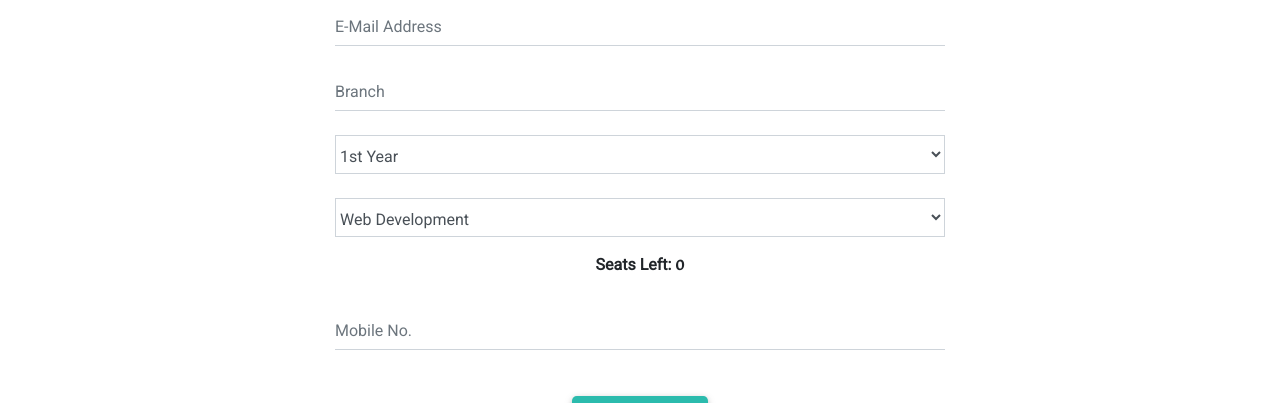
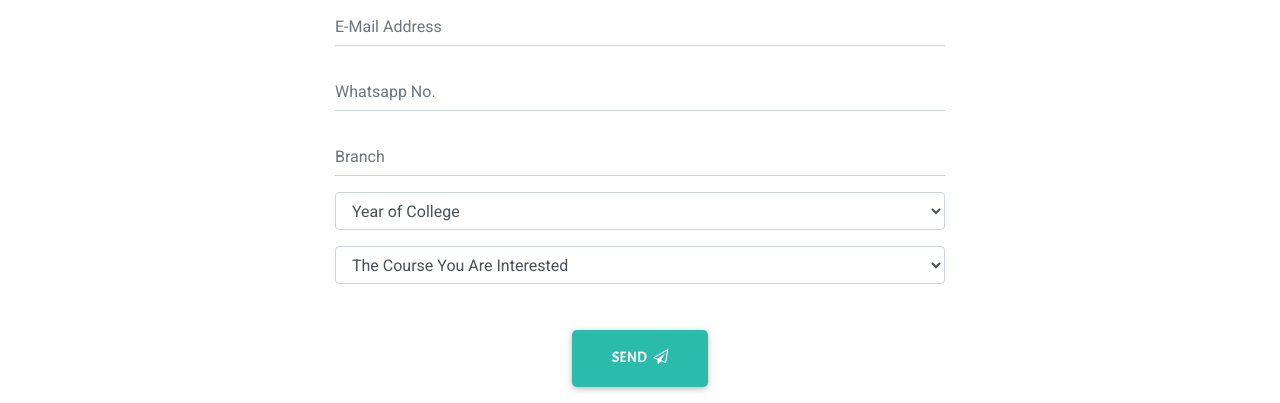
Before and after one commit to viswakash/elabsfrontend, a React (Create React App) app: page /register in a window 1280 px wide. Shown: the part 343-746 px from the top of the page. Built offline with nearby package versions, Linux system fonts and the light colour scheme.

Commit message:
Update Register.js

```diff
--- a/src/components/Register.js
+++ b/src/components/Register.js
@@ -14,7 +14,6 @@ import { MDBContainer, MDBAlert } from 'mdbreact';
         this.onChangeYear = this.onChangeYear.bind(this);
         this.onChangeCourse = this.onChangeCourse.bind(this);
         this.onChangeContact = this.onChangeContact.bind(this);
-        this.onChangeReason = this.onChangeReason.bind(this);
 
         this.onSubmit = this.onSubmit.bind(this);
 
@@ -23,10 +22,9 @@ import { MDBContainer, MDBAlert } from 'mdbreact';
             roll: '',
             email:'',
             branch: '',
-            year:null,
-            course:null,
+            year:'',
+            course:'',
             contact:'',
-            reason_of_join:''
         }
     }
 
@@ -139,12 +137,6 @@ import { MDBContainer, MDBAlert } from 'mdbreact';
             contact: e.target.value
         });
     }
-    onChangeReason(e) {
-        this.setState({
-            reason_of_join: e.target.value
-        });
-    }
-
 
     onSubmit(e) {
         e.preventDefault();
@@ -157,32 +149,33 @@ import { MDBContainer, MDBAlert } from 'mdbreact';
         console.log(`Year: ${this.state.year}`);
         console.log(`Course: ${this.state.course}`);
         console.log(`Contact: ${this.state.contact}`);
-        console.log(`Reason: ${this.state.reason_of_join}`);
 
-        const newTodo = {
+        const Params = {
 
             name: this.state.name,
             roll: this.state.roll,
+            email: this.state.email,
+            contact: this.state.contact,
             branch: this.state.branch,
             year: this.state.year,
-            course: this.state.course,
-            contact: this.state.contact,
-            email: this.state.email,
-            reason_of_join: this.state.reason_of_join,
+            course: this.state.course
 
         };
 
+        console.log(Params);
+
         axios({
             method: "POST",
-            url:"#",
-            data:  newTodo
+            url:"https://elabs-api.herokuapp.com/api/register",
+            data:  Params
             }).then((response)=>{
-            if (response.data.status === 'success'){
-                this.AlertSuccess("Your Form Has Been Successfully Submitted");
-                // alert("Your Form Has Been Successfully Submitted");
+            if (response.data.success){
+                // this.AlertSuccess("Your Form Has Been Successfully Submitted");
+                alert("Your Form Has Been Successfully Submitted");
                 this.resetForm()
-            }else if(response.data.status === 'fail'){
-                this.AlertWarning("There was some issue in sending your form. Try Again later.")
+            }else {
+                // this.AlertWarning("There was some issue in sending your form. Try Again later.")
+                alert("There was some issue in sending your form. Try Again later.");
             }
             })
 
@@ -191,10 +184,9 @@ import { MDBContainer, MDBAlert } from 'mdbreact';
             roll: '',
             email:'',
             branch: '',
-            year:null,
-            course:null,
+            year:'',
+            course:'',
             contact:'',
-            reason_of_join:''
         })
     }
 
@@ -218,7 +210,7 @@ import { MDBContainer, MDBAlert } from 'mdbreact';
                     <div className="form-group md-form">
                         {/* <label>Roll Number: </label> */}
                         <input
-                                type="number"
+                                type="text" maxlength="7"  pattern="[0-9]{7}"
                                 placeholder="College Roll Number"
                                 className="form-control"
                                 value={this.state.roll}
@@ -236,6 +228,16 @@ import { MDBContainer, MDBAlert } from 'mdbreact';
                                 required/>
                     </div>
                     <div className="form-group md-form">
+                        {/* <label>Contact: </label> */}
+                        <input
+                                type="text" maxlength="10"  pattern="[0-9]{10}"
+                                className="form-control"
+                                placeholder="Whatsapp No."
+                                value={this.state.contact}
+                                onChange={this.onChangeContact}
+                                required/>
+                    </div>
+                    <div className="form-group md-form">
                         {/* <label>Branch: </label> */}
                         <input
                                 type="text"
@@ -245,21 +247,23 @@ import { MDBContainer, MDBAlert } from 'mdbreact';
                                 onChange={this.onChangeBranch}
                                 required/>
                     </div>
-                    <div className="form-group md-form">
+                    <div className="form-group">
                         {/* <label>Year: </label> */}
                                 <select className="form-control" value={this.state.year}  onChange={this.onChangeYear}  placeholder="Year of College">
+                                <option disabled="" selected="">Year of College</option>
                                     <option value='1st yr'>1st Year</option>
                                     <option value='2nd yr'>2nd Year</option>
                                 </select>
                     </div>
 
-                    <div className="form-group md-form">
+                    <div className="form-group">
                         {/* <label>Course: </label> */}
-                                <select className="form-control mdb-select md-form" value={this.state.course}  onChange={this.onChangeCourse}  placeholder="The Course You Are Interested">
+                                <select className="form-control selectpicker" value={this.state.course}  onChange={this.onChangeCourse}  placeholder="The Course You Are Interested">
+                                <option disabled="" selected="">The Course You Are Interested</option>
                                     <option value='Web Development'>Web Development </option>
                                     <option value='Android Development'>Android Development</option>
                                     <option value='Machine Learning'>Machine Learning</option>
-                                    <option value='AR/VR'>AR/VR</option>
+                                    <option value='AR VR'>AR/VR</option>
                                     <option value='Java'>Java</option>
                                     <option value='Networking'>Networking</option>
                                     <option value='IOT'>IOT</option>
@@ -268,7 +272,7 @@ import { MDBContainer, MDBAlert } from 'mdbreact';
                     </div>
 
 
-                        <label style={{fontFamily:"acme"}}><strong>Seats Left:  </strong>
+                        {/* <label style={{fontFamily:"acme"}}><strong>Seats Left:  </strong>
 
                     {(() => {
                     switch (this.state.course) {
@@ -284,35 +288,9 @@ import { MDBContainer, MDBAlert } from 'mdbreact';
                     }
                     })()}
 
-                        </label>
+                        </label> */}
 
-
-                    <div className="form-group md-form">
-                        {/* <label>Contact: </label> */}
-                        <input
-                                type="number"
-                                className="form-control"
-                                placeholder="Mobile No."
-                                value={this.state.contact}
-                                onChange={this.onChangeContact}
-                                required/>
-                    </div>
-
-                    {/* <div className="form-group">
-                        {/* <label>CV Link: </label>
-                        <input
-                                type="text"
-                                className="form-control"
-                                placeholder="Enter Your CV Link (Google Drive)"
-                                value={this.state.cvlink}
-                                onChange={this.onChangeCvlink}
-                                />
-                    </div> */}
-                    {/* <div className="form-group md-form">
-                        {/* <label>Reason Of Join: </label>
-                            <textarea cols="40" rows="5" placeholder=" Why Do You Want To Join?" className="form-control md-textarea" value={this.state.reason_of_join} onChange={this.onChangeReason}></textarea>
-                    </div> */}
-                    <br/>
+                      <br/>
                     <div class="form-group">
                                     <button class="btn btn-default text-white btn-lg" style={{fontFamily: 'Acme'}}>Send <i class="fa fa-paper-plane-o ml-1"></i></button>
                                 </div>
```
